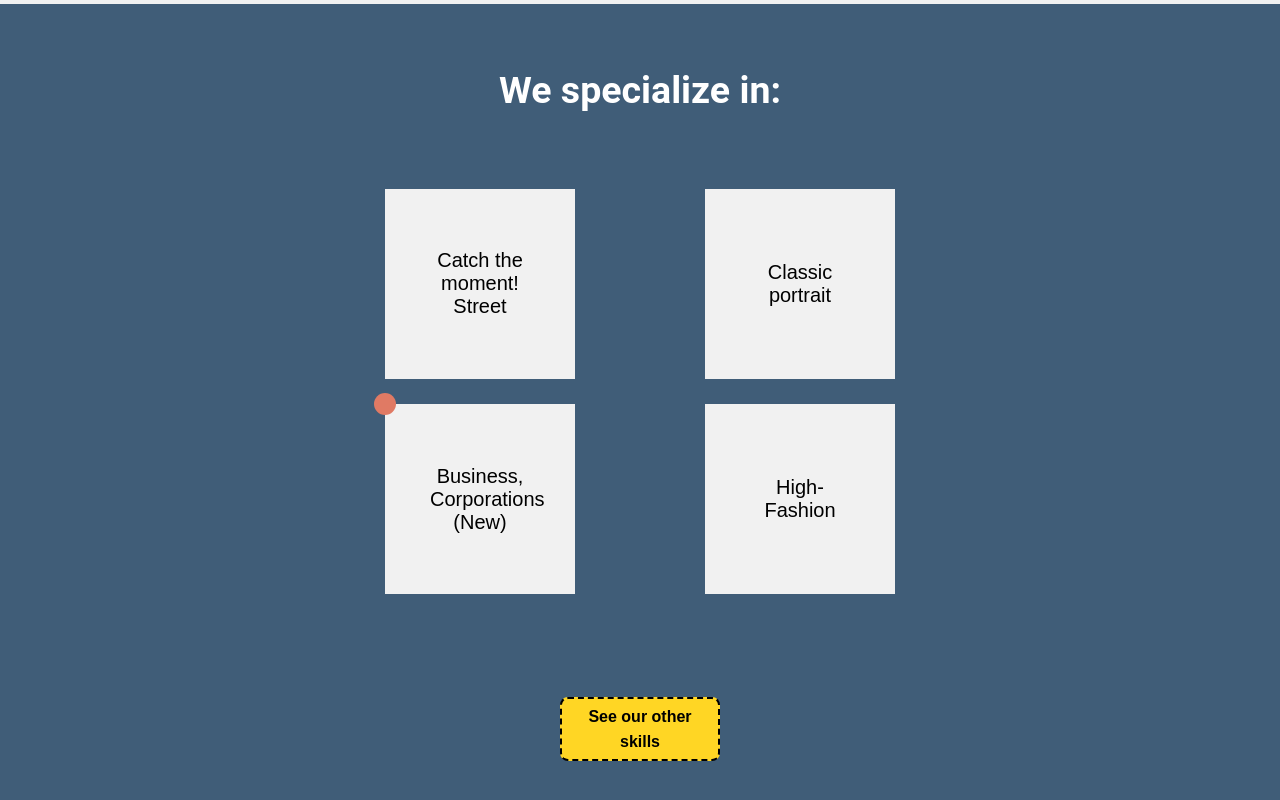
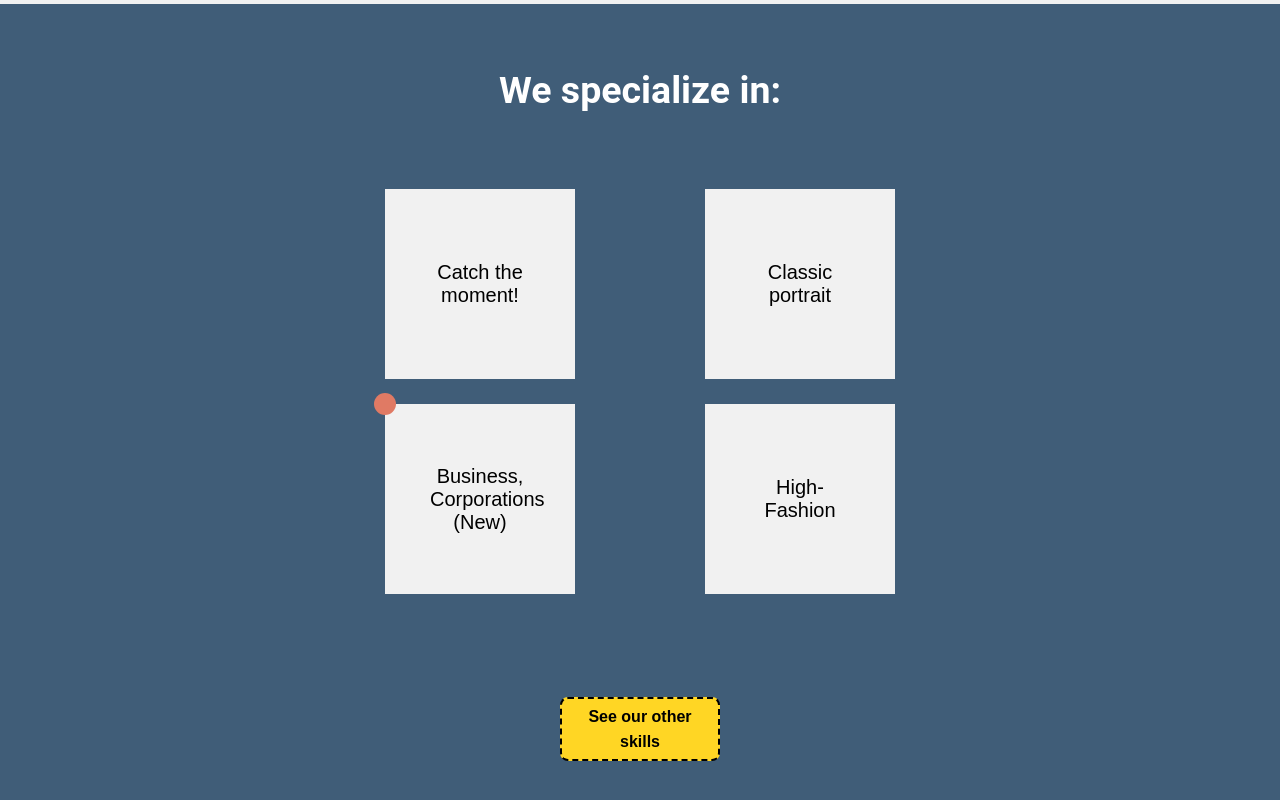
Before and after one commit to kubafilew/React_remake_project_1, a React (Create React App) app: page / in a window 1280 px wide. Shown: the part 1539-2339 px from the top of the page. Built offline with nearby package versions, Linux system fonts and the light colour scheme.

Commit message:
Update Section3.jsx

```diff
--- a/src/components/Section3.jsx
+++ b/src/components/Section3.jsx
@@ -2,7 +2,7 @@ import { useState } from "react";
 
 const Section3 = () => {
   const items = [
-    { id: 1, name: "Catch the moment! Street", isNew: !true },
+    { id: 1, name: "Catch the moment!", isNew: !true },
     { id: 2, name: "Classic portrait", isNew: !true },
     { id: 3, name: "Business, Corporations", isNew: true },
     { id: 3, name: "High-Fashion", isNew: !true },
@@ -13,7 +13,7 @@ const Section3 = () => {
     { id: 9, name: "Pack-shots", isNew: true },
     { id: 10, name: "Instagram", isNew: true },
     { id: 11, name: "Drone", isNew: true },
-    { id: 12, name: "Pregnant-Baby", isNew: !true },
+    { id: 12, name: "Pregnant-Baby", isNew: true },
   ];
   const INIT_SHOW_ITEM = 3;
   const [showItem, setShowItem] = useState(INIT_SHOW_ITEM);
```
